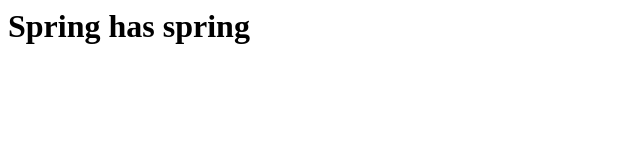
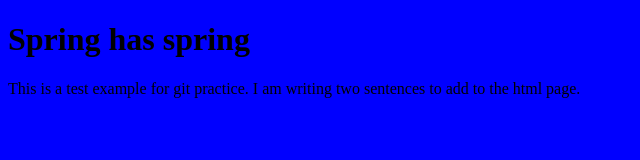
Before and after one commit to DHoward1613/GitPractice, a plain HTML site: page index.html in a window 1280 px wide. Shown: the whole page, without its empty margins (0-640 px from the left). Drawn offline with Linux system fonts and the light colour scheme.

Commit message:
added a paragraph and a style sheet
added a paragraph and a style sheet

```diff
--- a/index.html
+++ b/index.html
@@ -1 +1,10 @@
-<h1>Spring has spring</h1>
+<!DOCTYPE html>
+<html>
+	<head>
+		<link rel="stylesheet" href="styles.css">
+	</head>
+
+	<body>
+		<h1>Spring has spring</h1>
+		<p>This is a test example for git practice. I am writing two sentences to add to the html page.</p>
+	</body>
--- /dev/null
+++ b/styles.css
@@ -0,0 +1,3 @@
+body{
+	background-color: blue;
+}
```
